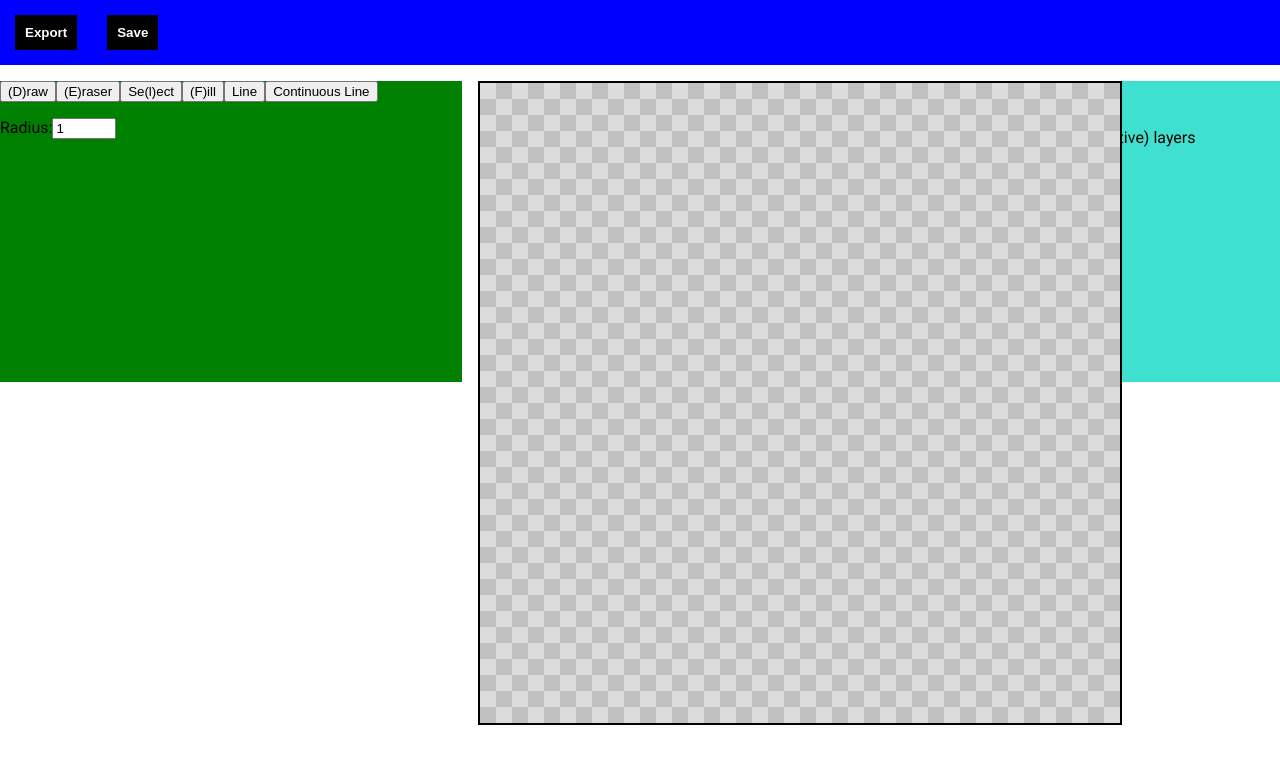
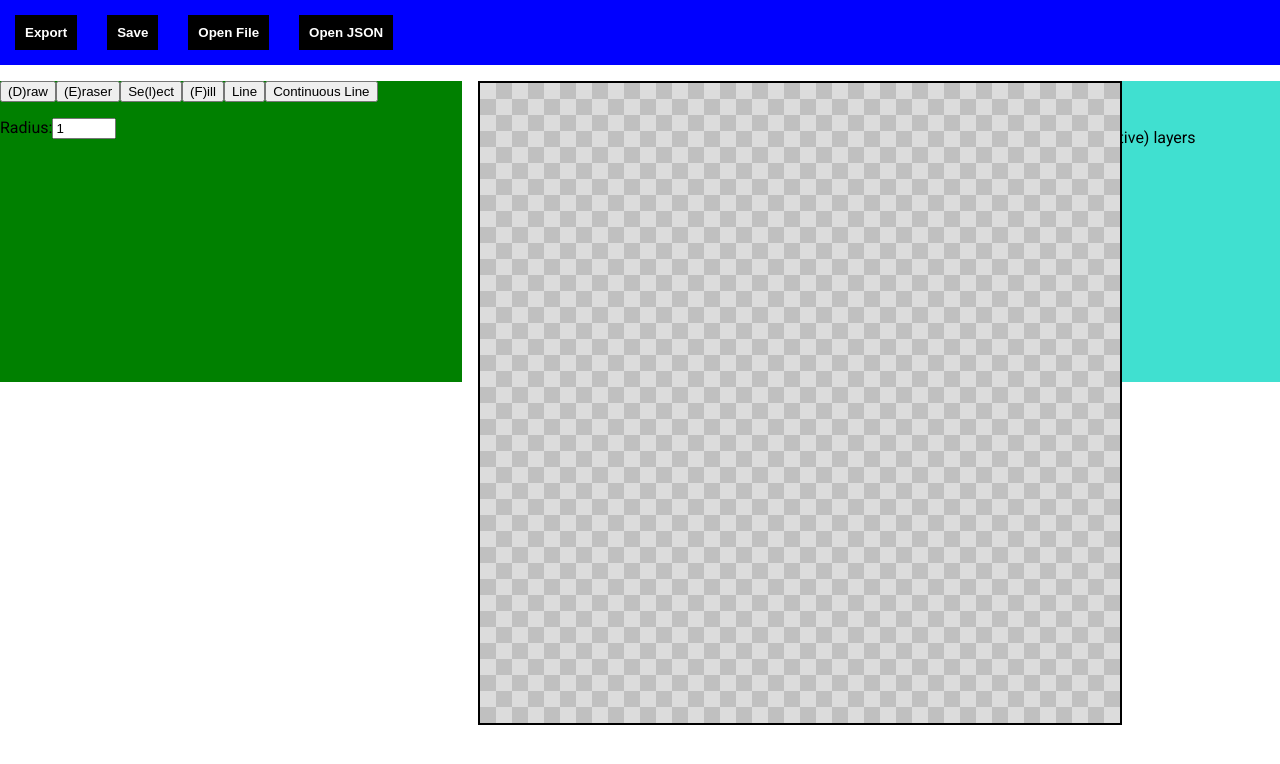
Before and after one commit to NLincoln/drawsnell, a React (Create React App) app: page / in a window 1280 px wide. Shown: the top 764 px of the page. Built offline with nearby package versions, Linux system fonts and the light colour scheme.

Commit message:
Backend to import an image

```diff
--- a/src/App.js
+++ b/src/App.js
@@ -57,6 +57,10 @@ export default function App() {
         <NavBar
           mainComp={mainComp}
           activeLayers={activeLayers}
+          changeMainComp={changeMainComp}
+          changeActiveLayers={changeActiveLayers}
+          oneTimeEvent={oneTimeEvent}
+          changeOneTimeEvent={changeOneTimeEvent}
         />
       </GridArea>
       <GridArea area={"canvas"}>
--- /dev/null
+++ b/src/Import.css
@@ -0,0 +1,10 @@
+.import-btn {
+    background: black;
+    border: none;
+    color: white;
+    cursor: pointer;
+    font-weight: bold;
+    outline: none;
+    padding: 10px;
+    margin: 15px;
+}
--- /dev/null
+++ b/src/ImportImage.js
@@ -0,0 +1,57 @@
+import React from 'react';
+import './Import.css';
+
+function clickInput() {
+    document.getElementById('file').click();
+}
+
+export default function ImportImage(props){
+    function importImage(){
+        let file = document.getElementById('file')
+        let fr = new FileReader();
+        fr.onload = function(e) {
+            let urlStyle = e.target.result;
+            let image = new Image();
+            image.onload = function() {
+                let canvas = document.createElement('canvas');
+                canvas.width = image.width;
+                canvas.height = image.height;
+                let ctx = canvas.getContext('2d');
+                ctx.drawImage(image, 0,0, image.width, image.height);
+
+                for (let x = 0; x < props.mainComp.layers[0].width; x++) {
+                    for (let y = 0; y < props.mainComp.layers[0].height; y++) {
+                        for (let i = 0; i < props.activeLayers.length; i++) {
+                            let idx = props.activeLayers[i];
+                            let data = ctx.getImageData(x, y, 1, 1).data;
+                            props.mainComp.layers[idx].pixelData[x][y].r = data[0];
+                            props.mainComp.layers[idx].pixelData[x][y].g = data[1];
+                            props.mainComp.layers[idx].pixelData[x][y].b = data[2];
+                            props.mainComp.layers[idx].pixelData[x][y].a = data[3];
+                        }
+
+                        if(y + 1 > image.height) {
+                            break;
+                        }
+                    }
+
+                    if(x + 1 > image.width) {
+                        break;
+                    }
+                }
+                props.changeOneTimeEvent("redrawCanvas");
+            };
+            image.src = urlStyle;
+        };
+        if(file !== null){
+            fr.readAsDataURL(file.files[0]);
+        }
+    }
+
+    return (
+        <span>
+            <button className="import-btn" onClick={clickInput}>Open File</button>
+            <input type="file" id="file" onChange={importImage} style={{display:"none"}}></input>
+        </span>
+    );
+}
--- /dev/null
+++ b/src/ImportJSON.js
@@ -0,0 +1,32 @@
+import React from 'react';
+import Composition from "./layers";
+import './Import.css';
+
+function clickInput() {
+    document.getElementById('jsonfunc').click();
+}
+
+export default function ImportJSONF(props) {
+    function ImportJSON(){
+        var file = document.getElementById('jsonfunc')
+        let fr = new FileReader();
+        fr.onload = function(e) {
+            let jsonText = e.target.result;
+            let obj = JSON.parse(jsonText);
+            let newComp = new Composition(obj.mainComp.width, obj.mainComp.height, obj.mainComp.layers);
+            props.changeMainComp(newComp);
+            props.changeActiveLayers(obj.activeLayers);
+            props.changeOneTimeEvent("redrawCanvas");
+        };
+        if(file !== null){
+            fr.readAsText(file.files[0]);
+        }
+    }
+
+    return (
+        <span>
+            <button className="import-btn" onClick={clickInput}>Open JSON</button>
+            <input type="file" id="jsonfunc" onChange={ImportJSON} style={{display:"none"}}></input>
+        </span>
+    );
+};
--- a/src/NavBar.js
+++ b/src/NavBar.js
@@ -1,6 +1,8 @@
 import React from "react";
 import Export from "./Export"
 import Save from "./Save"
+import ImportImage from './ImportImage'
+import ImportFunction from './ImportJSON'
 import styled from "@emotion/styled";
 
 const NavBarWrapper = styled.div`
@@ -15,5 +17,21 @@ export default function Toolbar(props) {
       mainComp={props.mainComp}
       activeLayers={props.activeLayers}
     />
+    <ImportImage
+      mainComp={props.mainComp}
+      activeLayers={props.activeLayers}
+      changeMainComp={props.changeMainComp}
+      changeActiveLayers={props.changeActiveLayers}
+      oneTimeEvent={props.oneTimeEvent}
+      changeOneTimeEvent={props.changeOneTimeEvent}
+    />
+    <ImportFunction
+      mainComp={props.mainComp}
+      activeLayers={props.activeLayers}
+      changeMainComp={props.changeMainComp}
+      changeActiveLayers={props.changeActiveLayers}
+      oneTimeEvent={props.oneTimeEvent}
+      changeOneTimeEvent={props.changeOneTimeEvent}
+    />
   </NavBarWrapper>;
 }
--- a/src/layers.js
+++ b/src/layers.js
@@ -35,6 +35,15 @@ class Layer {
 class Composition //extends React.Component
 {
   constructor(width = 40, height = 40, r = 255, g = 255, b = 255, a = 1) {
+    if(arguments.length == 3){
+      this.width = width;
+      this.height = height;
+      this.layers = r;
+
+      for(let i = 1; i < this.layers.length; i++){
+        this.layers[i].blendMode = bmodes.lookup[this.layers[i].blendModeStr];
+      }
+    } else {
       this.width = width;
       this.height = height;
       let baselayer = new Layer(
@@ -46,6 +55,7 @@ class Composition //extends React.Component
         a
       );
       this.layers = [baselayer];
+    }
   }
 
   // updates the pixel at a given x y coord for the given layers to a new value
```
Lines whose indentation alone changed are shown as unchanged.
